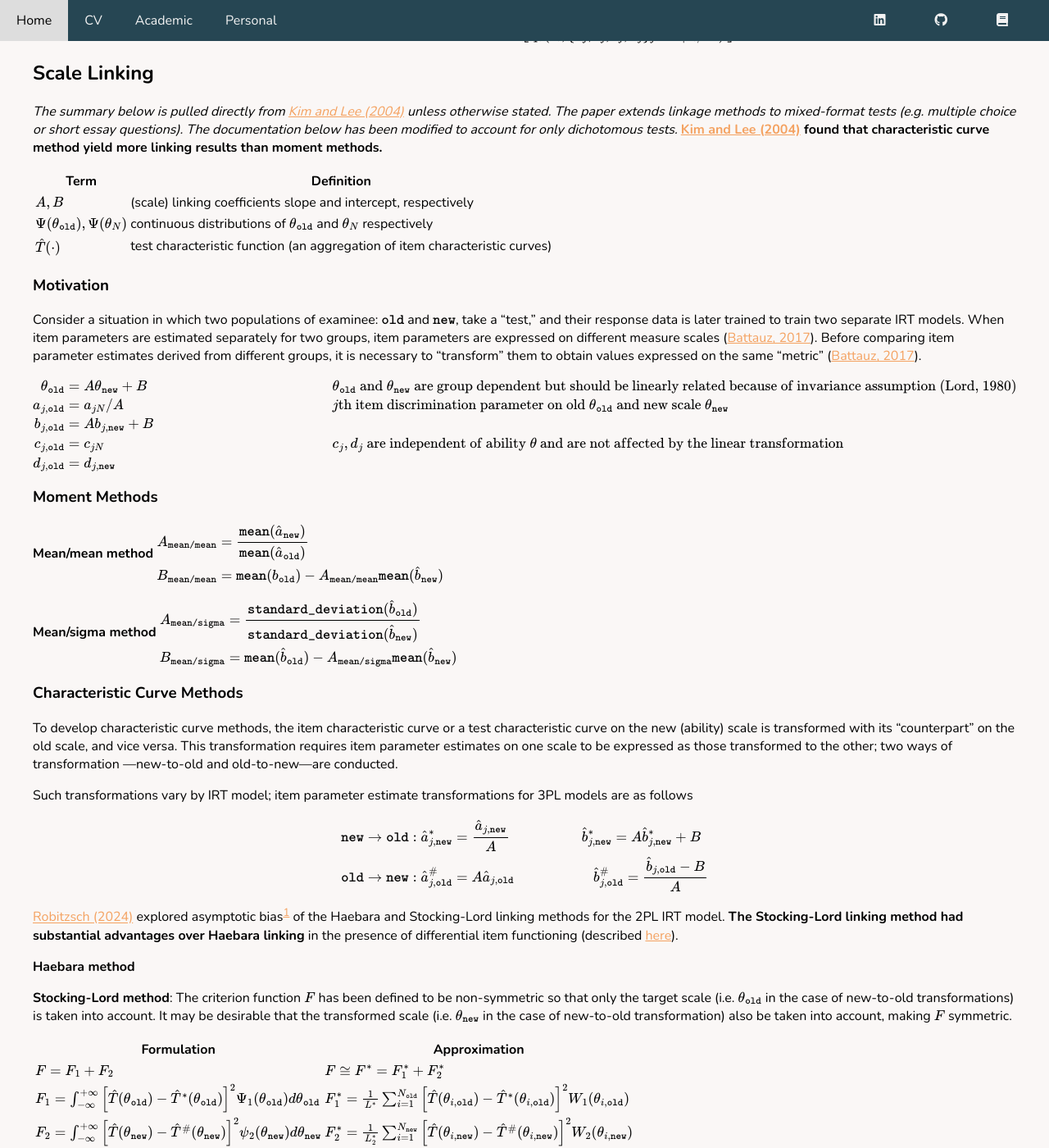
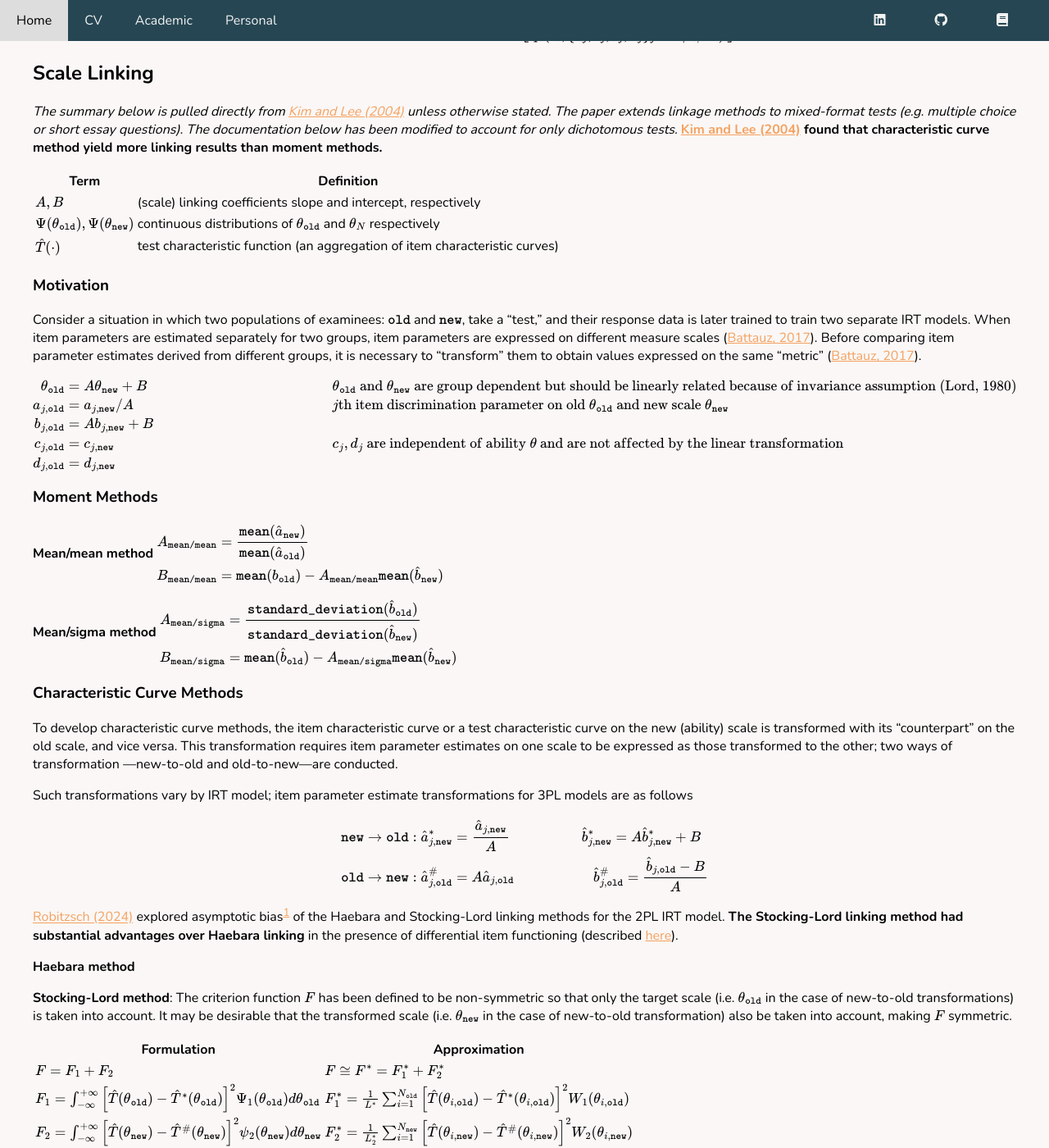
Before and after one commit to ec5ug/ec5ug.github.io, a Jekyll site: the page built from pages/irt.md, in a window 1280 px wide and 1400 px high, scrolled down 2639 px. Shown: the whole window at 82% size. Built offline with Jekyll 4.4.1, drawn with Linux system fonts in a browser that asks for light colours; some of the changed text lies outside the part shown.

Commit message:
fixing typos

```diff
--- a/pages/irt.md
+++ b/pages/irt.md
@@ -125,19 +125,19 @@ $$
 | Term | Definition |
 | ---- | ---------- |
 | $A, B$ | (scale) linking coefficients slope and intercept, respectively |
-|$\Psi(\theta_{\texttt{old}}), \Psi(\theta_N)$ | continuous distributions of $\theta_{\texttt{old}}$ and $\theta_N$ respectively |
+|$\Psi(\theta_{\texttt{old}}), \Psi(\theta_{\texttt{new}})$ | continuous distributions of $\theta_{\texttt{old}}$ and $\theta_N$ respectively |
 | $\hat T(\cdot)$ | test characteristic function (an aggregation of item characteristic curves) |
 
 ### Motivation
 
-Consider a situation in which two populations of examinee: $\texttt{old}$ and $\texttt{new}$, take a "test," and their response data is later trained to train two separate IRT models. When item parameters are estimated separately for two groups, item parameters are expressed on different measure scales (<a id="ref-battauz-2017"></a>[Battauz, 2017](#battauz-2017)). Before comparing item parameter estimates derived from different groups, it is necessary to "transform" them to obtain values expressed on the same "metric" ([Battauz, 2017](#battauz-2017)).
+Consider a situation in which two populations of examinees: $\texttt{old}$ and $\texttt{new}$, take a "test," and their response data is later trained to train two separate IRT models. When item parameters are estimated separately for two groups, item parameters are expressed on different measure scales (<a id="ref-battauz-2017"></a>[Battauz, 2017](#battauz-2017)). Before comparing item parameter estimates derived from different groups, it is necessary to "transform" them to obtain values expressed on the same "metric" ([Battauz, 2017](#battauz-2017)).
 
 $$
 \begin{flalign}
 \theta_{\texttt{old}} &= A\theta_{\texttt{new}} + B && \text{$\theta_{\texttt{old}}$ and $\theta_{\texttt{new}}$ are group dependent but should be linearly related because of invariance assumption (Lord, 1980)}\\
-a_{j, \texttt{old}} &= a_{jN} / A && \text{$j$th item discrimination parameter on old $\theta_{\texttt{old}}$ and new scale $\theta_{\texttt{new}}$} \\
+a_{j, \texttt{old}} &= a_{j, \texttt{new}} / A && \text{$j$th item discrimination parameter on old $\theta_{\texttt{old}}$ and new scale $\theta_{\texttt{new}}$} \\
 b_{j, \texttt{old}} &= Ab_{j, \texttt{new}} + B \\
-c_{j, \texttt{old}} &= c_{jN} && \text{$c_j, d_j$ are independent of ability $\theta$ and are not affected by the linear transformation}\\
+c_{j, \texttt{old}} &= c_{j, \texttt{new}} && \text{$c_j, d_j$ are independent of ability $\theta$ and are not affected by the linear transformation}\\
 d_{j, \texttt{old}} &= d_{j, \texttt{new}} \\
 \end{flalign}
 $$
```
Also changed, not shown: other parts of pages/irt.md (+2 -2 lines), pages/hypothesis_tests.md (+1 -1 lines).
